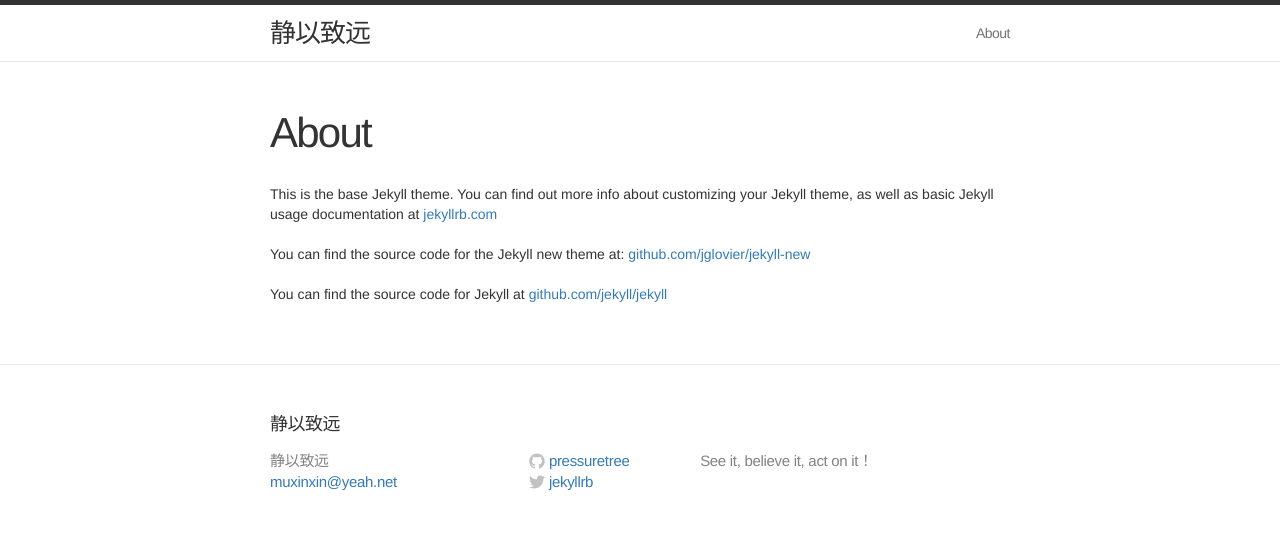
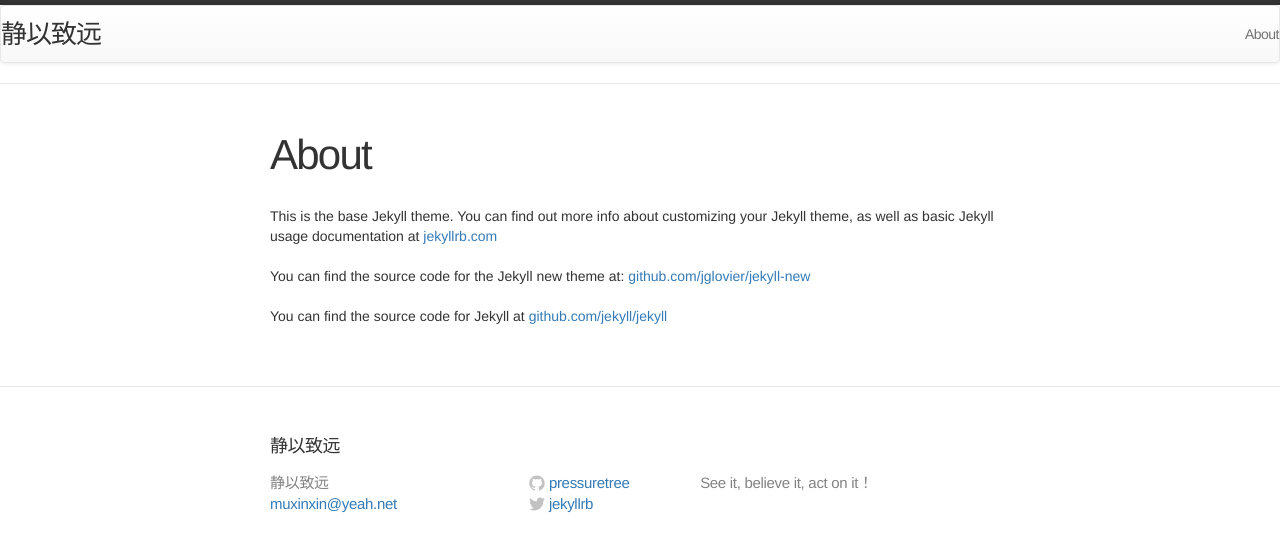
Before and after one commit to pressuretree/pressuretree.github.io, a Jekyll site: the page built from about.md, in a window 1280 px wide. Shown: the top 552 px of the page. Built offline with Jekyll 4.4.1, drawn with Linux system fonts in a browser that asks for light colours; nearby versions of some CDN libraries.

Commit message:
change header

```diff
--- a/_includes/header.html
+++ b/_includes/header.html
@@ -1,6 +1,6 @@
 <header class="site-header">
 
-  <div class="wrap">
+  <div class="navbar navbar-default">
 
     <a class="site-title" href="{{ site.baseurl }}/">{{ site.title }}</a>
 
```
